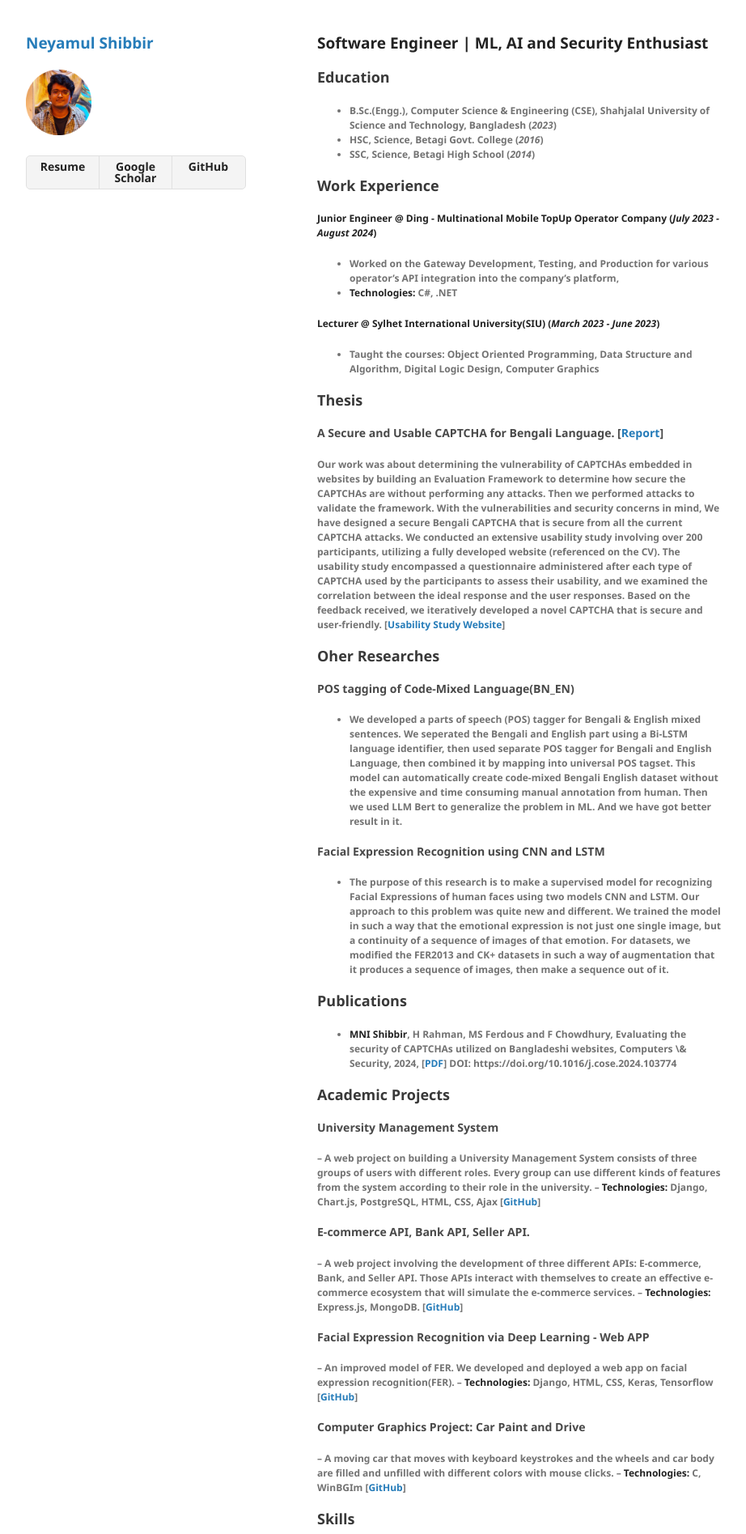
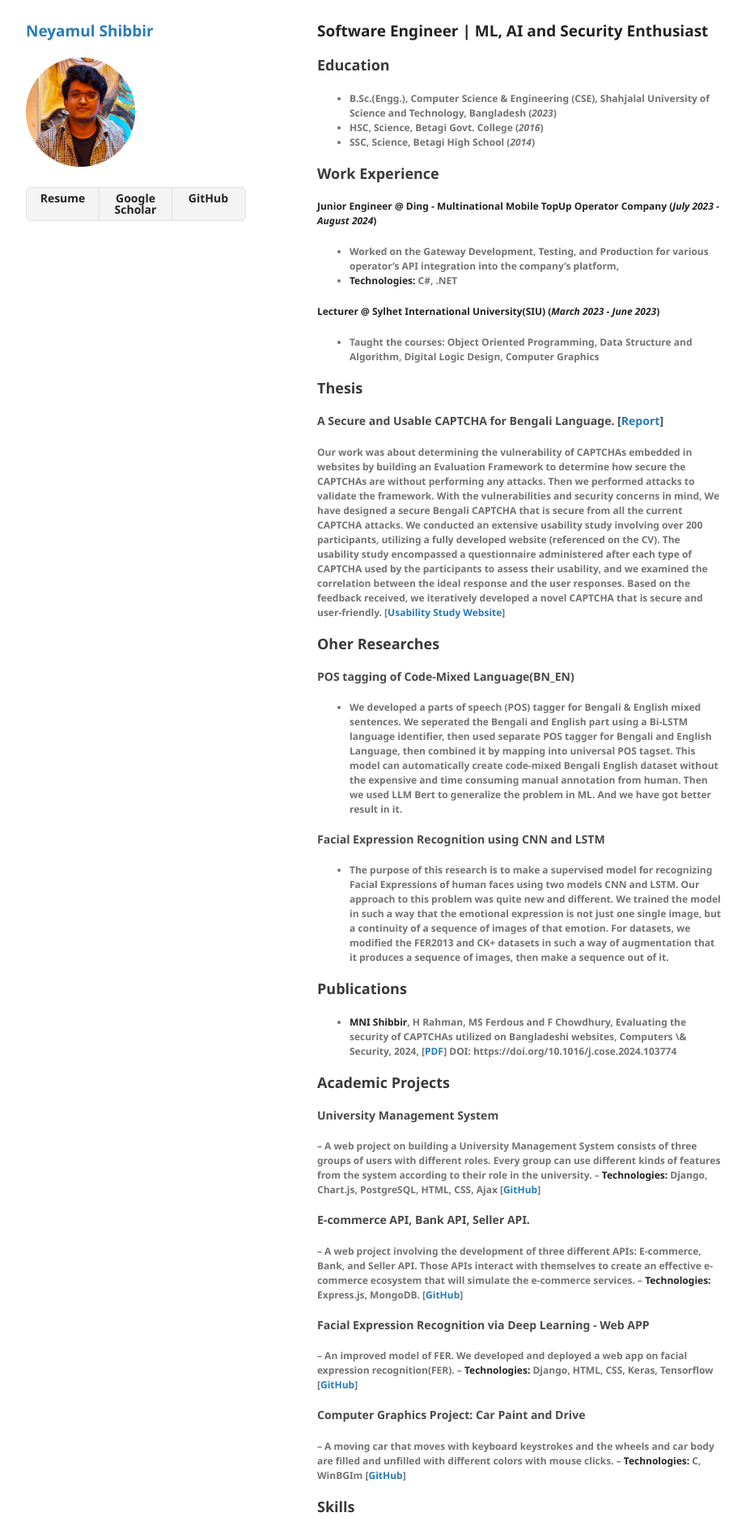
Before and after one commit to neyamul-sbr/neyamul.github.io, a Jekyll site: the page built from index.md, in a window 1280 px wide. Shown: the top 1895 px of the page at 81% size, without its empty margins (178-1100 px from the left). Built offline with Jekyll 4.4.1, drawn with Linux system fonts in a browser that asks for light colours; our own code applies the rules of GitHub Pages for plain Markdown files; the repository's description, which GitHub fills in, is left out.

Commit message:
Update jekyll-theme-minimal.scss

```diff
--- a/_sass/jekyll-theme-minimal.scss
+++ b/_sass/jekyll-theme-minimal.scss
@@ -3,7 +3,7 @@
 
 body {
   background-color: #fff;
-  padding:35px;
+  padding:20px;
   font: 12px/1.5 "Noto Sans", "Helvetica Neue", Helvetica, Arial, sans-serif;
   color:#727272;
   font-weight:400;
@@ -101,7 +101,7 @@ th {
 }
 
 img {
-  max-width:30%;
+  max-width:50%;
 }
 
 kbd {
```
